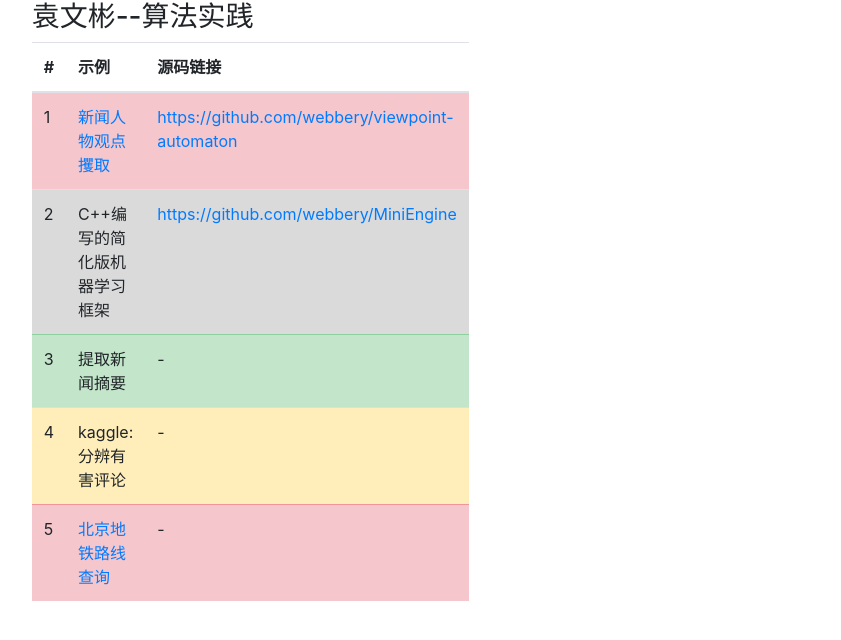
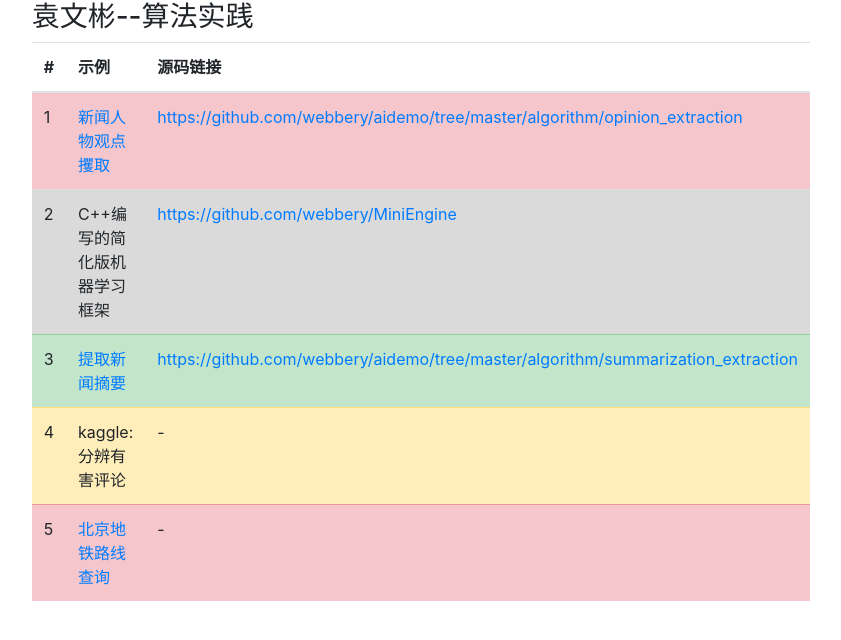
Before and after one commit to webbery/aidemo, a Flask app: page / in a window 1280 px wide. Shown: the top 640 px of the page, without its empty margins (410-1251 px from the left). Run offline with Flask 2, Linux system fonts and the light colour scheme; parts of the project's set-up code (start-up, migrations or seed data) failed here and were passed over; some libraries are stand-ins or nearby versions.

Commit message:
补充调用接口及对应页面

```diff
--- a/main.py
+++ b/main.py
@@ -11,6 +11,12 @@ app = Flask(__name__)
 import sys
 sys.path.append("./algorithm")
 # from algorithm.opinion_extraction.interface import process_news
+from algorithm.summarization_extraction.interface import get_abstract
+
+status_code = {
+    'success': 0,
+    'fail': -1
+}
 
 # 跨域支持
 def after_request(resp):
@@ -18,10 +24,22 @@ def after_request(resp):
     return resp
 
 @app.route('/',methods=['GET'])
-def index():
+def get_index():
     return render_template("index.html")
 
-@app.route('/automaton/viewpoint',methods=['POST','GET'])
+@app.route('/aidemo/pointview',methods=['GET'])
+def get_pointview():
+    return render_template("pointview.html")
+
+@app.route('/aidemo/summarization',methods=['GET'])
+def get_summarization():
+    return render_template("summarization.html")
+
+@app.route('/aidemo/subway',methods=['GET'])
+def get_subway():
+    return render_template("summarization.html")
+
+@app.route('/apis/viewpoint',methods=['POST','GET'])
 def viewpoint():
     news =request.get_data().decode('utf-8')
     # news = request.args.get('news')
@@ -29,9 +47,18 @@ def viewpoint():
         result = process_news(news)
         return jsonify({"viewpoint":[
             {"speaker": item[0],"content":item[1]} for item in result
-        ]})
+        ],"result":status_code['success']})
     except:
-        return ""
+        return jsonify({"result":status_code['fail']})
+
+@app.route('/apis/summatization',methods=['POST','GET'])
+def summatization():
+    news =request.get_data().decode('utf-8')
+    try:
+        abstract = get_abstract(news)
+        return jsonify({"abstract":abstract,"result":status_code['success']})
+    except:
+        return jsonify({"result":status_code['fail']})
 
 app.after_request(after_request)
 app.run(host='0.0.0.0', port=config['port'], debug=False)
--- a/templates/index.html
+++ b/templates/index.html
@@ -41,7 +41,7 @@
                                         <a href="/aidemo/pointview">新闻人物观点攫取</a>
                                     </td>
                                     <td>
-                                        <a href="https://github.com/webbery/viewpoint-automaton">https://github.com/webbery/viewpoint-automaton</a>
+                                        <a href="https://github.com/webbery/aidemo/tree/master/algorithm/opinion_extraction">https://github.com/webbery/aidemo/tree/master/algorithm/opinion_extraction</a>
                                     </td>
                                 </tr>
                                 <tr class="table-active">
@@ -60,10 +60,10 @@
                                         3
                                     </td>
                                     <td>
-                                        提取新闻摘要
+                                        <a href="/aidemo/summarization">提取新闻摘要</a>
                                     </td>
                                     <td>
-                                        -
+                                        <a href="https://github.com/webbery/aidemo/tree/master/algorithm/summarization_extraction">https://github.com/webbery/aidemo/tree/master/algorithm/summarization_extraction</a>
                                     </td>
                                 </tr>
                                 <tr class="table-warning">
--- a/templates/pointview.html
+++ b/templates/pointview.html
@@ -48,7 +48,7 @@
             $("#summaries").html("");
             $.ajax({
                 type: 'POST',
-                url: 'http://59.111.94.24:8977/automaton/viewpoint',
+                url: '/apis/viewpoint',
                 data: $("#input_text").val(),
                 dataType: 'json',
                 success: function (data){
```
Also changed, not shown: templates/summarization.html (+24 -1 lines).
